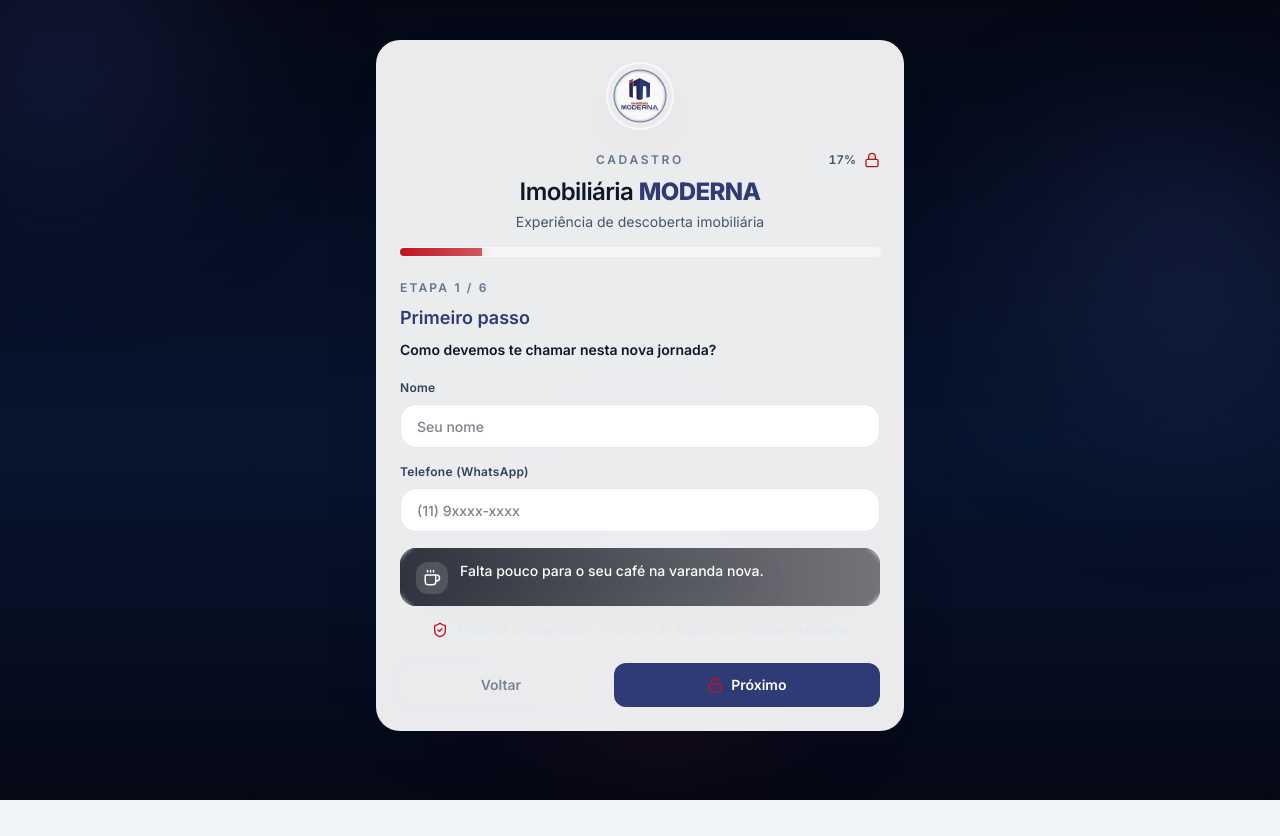
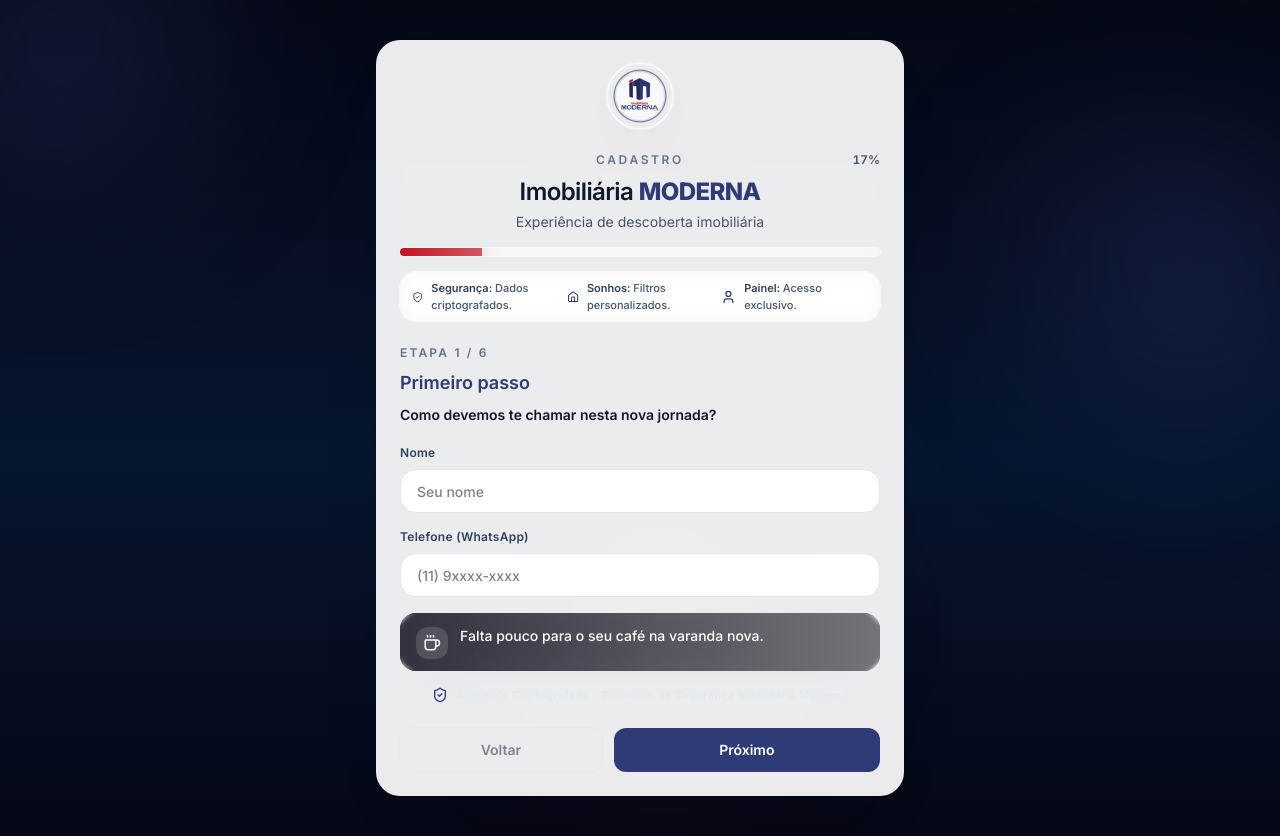
Before and after one commit to mixbrzilla-cmyk/crm-imobiliaria, a Next.js app: page /cadastro-detalhado in a window 1280 px wide. Before the commit the page ends 800 px from the top, so only its background shows below. Built offline with nearby package versions, Linux system fonts and the light colour scheme; no server answers; grey boxes are pictures that could not be loaded.

Commit message:
ui: add authority legend + clean locks

```diff
--- a/app/cadastro-detalhado/page.tsx
+++ b/app/cadastro-detalhado/page.tsx
@@ -3,7 +3,7 @@
 import Image from "next/image";
 import { useEffect, useMemo, useState } from "react";
 import { AnimatePresence, motion } from "framer-motion";
-import { Coffee, Lock, ShieldCheck } from "lucide-react";
+import { Coffee, Home, Lock, ShieldCheck, User } from "lucide-react";
 
 import { getSupabaseClient } from "@/lib/supabaseClient";
 
@@ -433,7 +433,6 @@ export default function CadastroDetalhadoPage() {
 
             <div className="absolute right-0 top-6 inline-flex items-center gap-2 text-xs font-semibold tabular-nums text-slate-600">
               <span>{progress}%</span>
-              <Lock className="h-4 w-4" style={{ color: ACCENT }} />
             </div>
           </div>
 
@@ -446,6 +445,27 @@ export default function CadastroDetalhadoPage() {
                 boxShadow: `0 0 18px ${ACCENT}66`,
               }}
             />
+          </div>
+
+          <div className="mt-4 grid grid-cols-3 gap-2 rounded-2xl bg-white/55 px-3 py-2 text-[11px] font-semibold text-slate-700 ring-1 ring-white/60 backdrop-blur">
+            <div className="flex items-center justify-center gap-2">
+              <ShieldCheck className="h-4 w-4" style={{ color: PRIMARY }} />
+              <span>
+                Segurança: <span className="font-medium text-slate-600">Dados criptografados.</span>
+              </span>
+            </div>
+            <div className="flex items-center justify-center gap-2">
+              <Home className="h-4 w-4" style={{ color: PRIMARY }} />
+              <span>
+                Sonhos: <span className="font-medium text-slate-600">Filtros personalizados.</span>
+              </span>
+            </div>
+            <div className="flex items-center justify-center gap-2">
+              <User className="h-4 w-4" style={{ color: PRIMARY }} />
+              <span>
+                Painel: <span className="font-medium text-slate-600">Acesso exclusivo.</span>
+              </span>
+            </div>
           </div>
 
           <div className="mt-6">
@@ -769,7 +789,7 @@ export default function CadastroDetalhadoPage() {
               </div>
 
               <div className="flex items-center justify-center gap-2 text-center text-[11px] font-semibold tracking-wide text-slate-200">
-                <ShieldCheck className="h-4 w-4" style={{ color: ACCENT }} />
+                <ShieldCheck className="h-4 w-4" style={{ color: PRIMARY }} />
                 <span>Ambiente Criptografado - Protocolo de Segurança Imobiliária Moderna</span>
               </div>
             </div>
@@ -815,10 +835,7 @@ export default function CadastroDetalhadoPage() {
                 className="inline-flex h-11 flex-[1.4] items-center justify-center rounded-xl px-5 text-sm font-semibold text-white shadow-[0_14px_34px_-26px_rgba(47,59,119,0.55)] transition-all duration-200 hover:-translate-y-[1px] disabled:cursor-not-allowed disabled:opacity-60"
                 style={{ backgroundColor: PRIMARY }}
               >
-                <span className="inline-flex items-center gap-2">
-                  <Lock className="h-4 w-4" style={{ color: ACCENT }} />
-                  <span>Próximo</span>
-                </span>
+                Próximo
               </button>
             )}
           </div>
```
